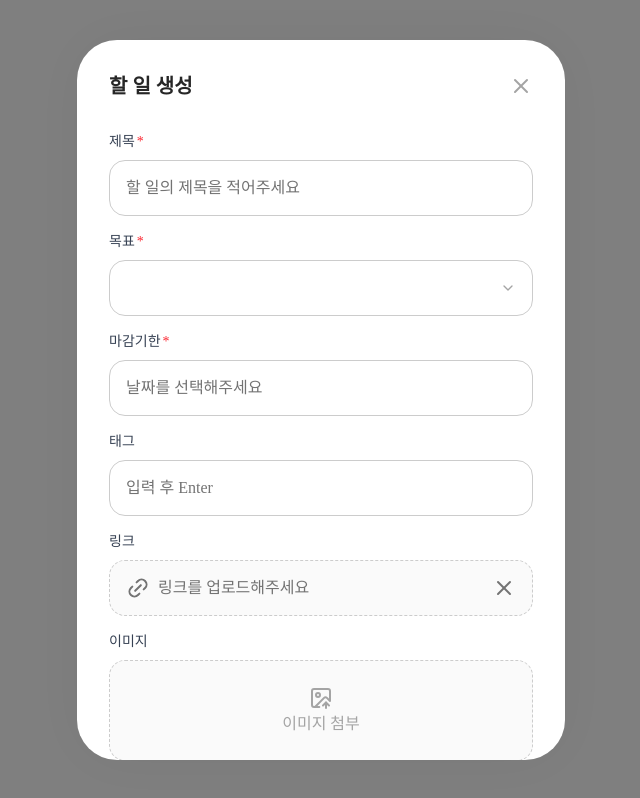
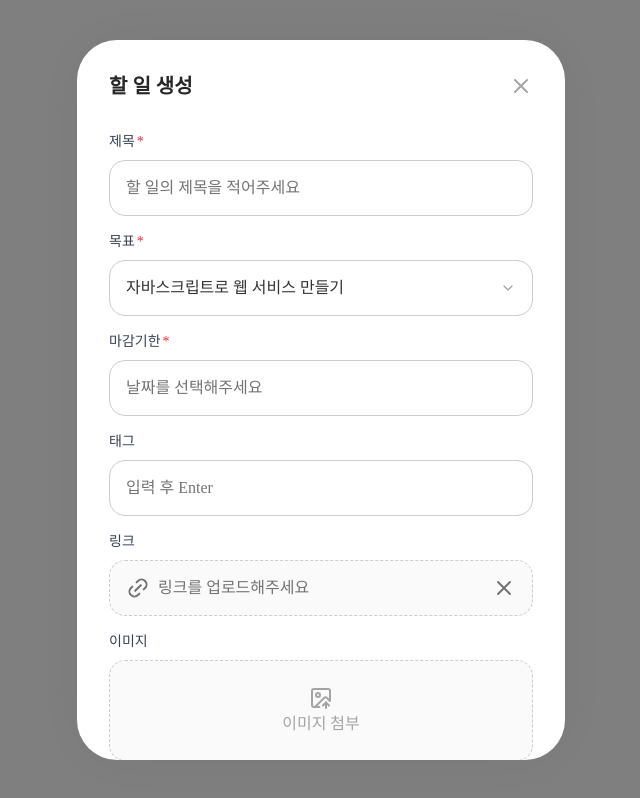
Before and after one commit to slidtodo/frontend, a Next.js app: page / in a window 1280 px wide. Both pictures are taken after a click on the button "모달 버튼". Shown: the whole page, without its empty margins (319-959 px from the left). Built offline with nearby package versions, Linux system fonts and the light colour scheme.

Commit message:
fix: 드롭다운 클릭 시 모달 닫히는 문제 해결

```diff
--- a/src/app/page.tsx
+++ b/src/app/page.tsx
@@ -1,15 +1,14 @@
 'use client';
 
-import TodoCreateModal from '@/features/todo/components/manual/TodoCreateModal';
-import { useModalStore } from '@/shared/stores/useModalStore';
+import { useTodoCreateModal } from '@/features/todo/hooks/useTodoCreateModal';
 
 export default function Home() {
-  const { openModal } = useModalStore();
+  const { openTodoCreateModal } = useTodoCreateModal();
 
   return (
     <main className="flex min-h-screen flex-col items-center justify-between p-24">
       <h1 className="text-4xl font-bold">Hello, Worldzdz!</h1>
-      <button onClick={() => openModal(<TodoCreateModal />, undefined, 'bottom')}>모달 버튼</button>
+      <button onClick={openTodoCreateModal}>모달 버튼</button>
     </main>
   );
 }
--- a/src/features/todo/components/manual/TodoCreateModal/index.tsx
+++ b/src/features/todo/components/manual/TodoCreateModal/index.tsx
@@ -7,9 +7,12 @@ import Input from '@/shared/components/Input';
 import { useModalStore } from '@/shared/stores/useModalStore';
 import clsx from 'clsx';
 import { ImageUpIcon, Link2, XIcon } from 'lucide-react';
+import { useState } from 'react';
 
 export default function TodoCreateModal() {
   const { closeModal } = useModalStore();
+
+  const [selectedGoal, setSelectedGoal] = useState('1');
 
   return (
     <form
@@ -40,10 +43,10 @@ export default function TodoCreateModal() {
         <Dropdown
           items={[
             { label: '자바스크립트로 웹 서비스 만들기', value: '1' },
-            { label: '자바스크립트로 웹 서비스 만들기', value: '' },
+            { label: '디자인 시스템 정복하기', value: '2' },
           ]}
-          selectedValue="자바스크립트로 웹 서비스 만들기"
-          onSelectItem={() => console.log('자바스크립트')}
+          selectedValue={selectedGoal ? selectedGoal : "1"}
+          onSelectItem={(item) => setSelectedGoal(item.value)}
           className="h-11 rounded-xl p-3 text-sm font-normal text-[#333] placeholder:text-[#737373] md:h-14 md:rounded-2xl md:p-4 md:text-base"
         />
       </FormField>
--- a/src/features/todo/hooks/useTodoCreateModal.tsx
+++ b/src/features/todo/hooks/useTodoCreateModal.tsx
@@ -1,3 +1,7 @@
+/**
+ * @example
+ * <button onClick={openTodoCreateModal}>모달 버튼</button>
+ */
 import { useModalStore } from '@/shared/stores/useModalStore';
 import TodoCreateModal from '@/features/todo/components/manual/TodoCreateModal';
 
--- a/src/shared/components/Dropdown/index.tsx
+++ b/src/shared/components/Dropdown/index.tsx
@@ -49,6 +49,7 @@ function Dropdown({ items, selectedValue, onSelectItem, isDisabled, className }:
   return (
     <div ref={ref} className="relative w-full">
       <button
+        type="button"
         onClick={() => setIsToggleOpen(!isToggleOpen)}
         className={twMerge(
           dropdownVariants({ disabled: isDisabled }),
--- a/src/shared/components/Modal/index.tsx
+++ b/src/shared/components/Modal/index.tsx
@@ -30,7 +30,7 @@ export const Modal = () => {
 
   // 모달 backdrop을 클릭한 경우 모달을 닫음
   const handleClickOutside = (e: MouseEvent<HTMLDivElement>) => {
-    if (modalRef.current === e.target) {
+    if (modalRef.current && !modalRef.current.contains(e.target as Node)) {
       closeModal();
     }
   };
```
